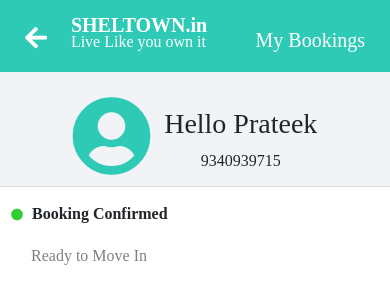
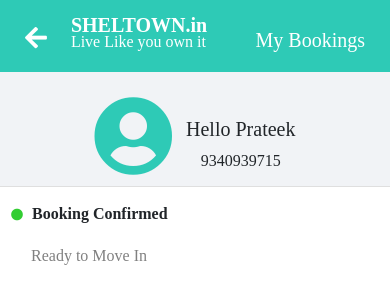
Before and after one commit to praths2020/Sheltown-1, a website: page myBooking.html in a window 390 px wide. Shown: the top 292 px of the page. Drawn offline with nearby package versions, Linux system fonts and the light colour scheme.

Commit message:
some media query

```diff
--- a/myBooking.html
+++ b/myBooking.html
@@ -51,9 +51,9 @@
         <div class="myaccountmovi">
             <div class="row">
                 <div class="col-12" style="text-align:center">
-                    <i class="fas fa-user-circle fa-4x" aria-hidden="true"></i>
+                    <i class="fas fa-user-circle fa-3x" aria-hidden="true"></i>
                     <center style="display:inline-block">
-                        <h3>Hello Prateek</h3>
+                        <h5>Hello Prateek</h5>
                         9340939715
                     </center>
                 </div>
```
